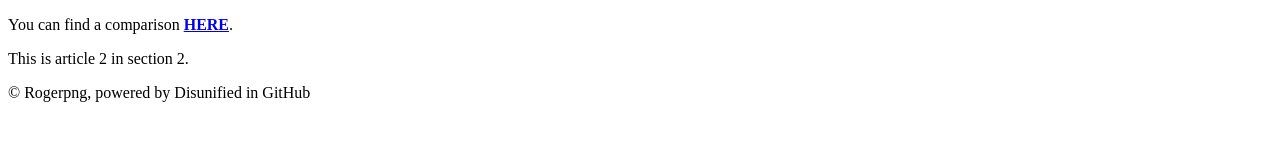
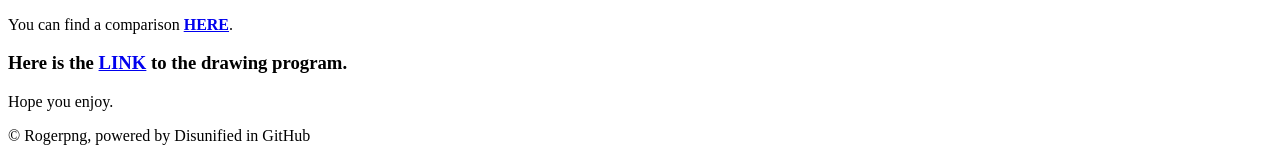
Before and after one commit to Rogerpng/Promotion-for-drawing, a plain HTML site: page index.html in a window 1280 px wide. Shown: the part 737-898 px from the top of the page. Before the commit the page ends 855 px from the top, so only its background shows below. Drawn offline with Linux system fonts and the light colour scheme.

Commit message:
Update index.html

```diff
--- a/index.html
+++ b/index.html
@@ -47,7 +47,8 @@
         <p>You can find a comparison <strong><a href="childPages\Comparison.html" target="_blank">HERE</a></strong>.</p>
       </article>
       <article>
-        <p>This is article 2 in section 2.</p>
+        <h3>Here is the <a href="https://github.com/Rogerpng/Drawing-Program" target="_blank">LINK</a> to the drawing program.</h3>
+        <p>Hope you enjoy.</p>
       </article>
     </section>
 
```
